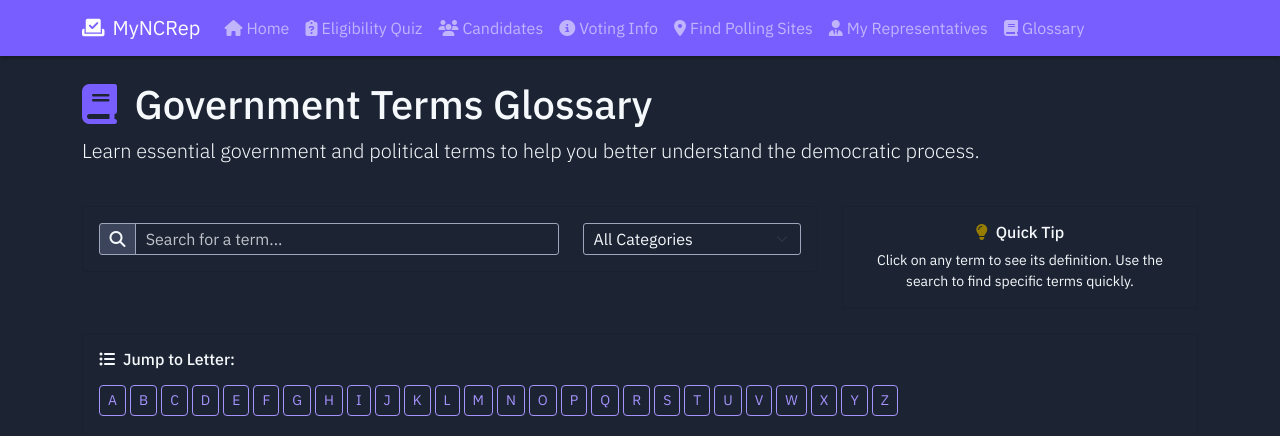
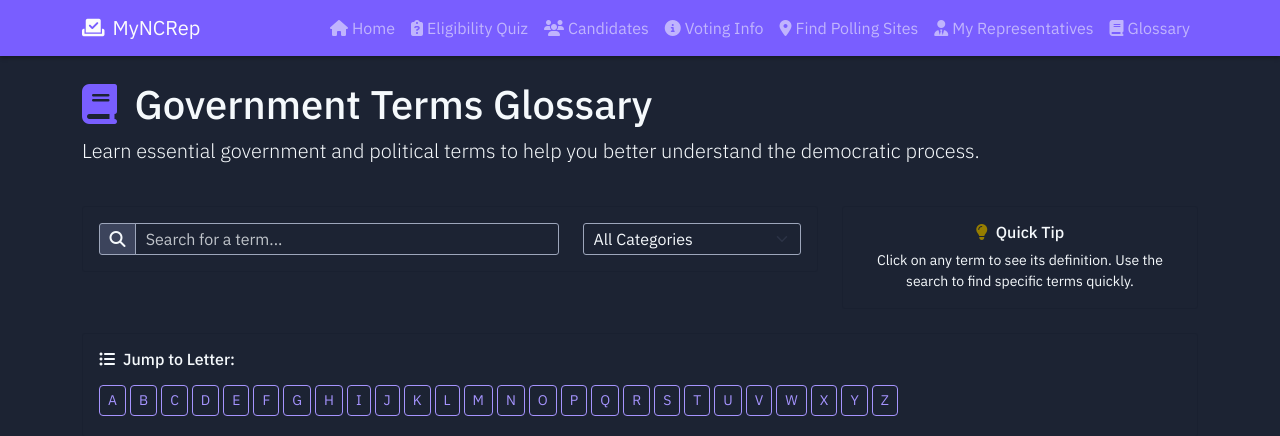
Before and after one commit to EvanY-74/CAC, a Flask app: page /glossary in a window 1280 px wide. Shown: the top 436 px of the page. Run offline with Flask 3, Linux system fonts and the light colour scheme.

Commit message:
lil change to nav bar

```diff
--- a/static/templates/base.html
+++ b/static/templates/base.html
@@ -30,7 +30,7 @@
             </button>
 
             <div class="collapse navbar-collapse" id="navbarNav">
-                <ul class="navbar-nav me-auto">
+                <ul class="navbar-nav ms-auto">
                     <li class="nav-item">
                         <a class="nav-link" href="{{ url_for('index') }}">
                             <i class="fas fa-home me-1"></i>Home
@@ -66,17 +66,19 @@
                             <i class="fas fa-book me-1"></i>Glossary
                         </a>
                     </li>
-                </ul>
 
                     <!-- Election Countdown -->
                     {% if next_election and days_until_election is not none %}
-                <div class="navbar-text">
+                    <li class="nav-item">
+                        <span class="navbar-text">
                             <i class="fas fa-calendar-alt me-1"></i>
                             <span class="badge bg-warning text-dark">
                                 {{ days_until_election }} days until {{ next_election.name }}
                             </span>
-                </div>
+                        </span>
+                    </li>
                     {% endif %}
+                </ul>
             </div>
         </div>
     </nav>
```
Lines whose indentation alone changed are shown as unchanged.
